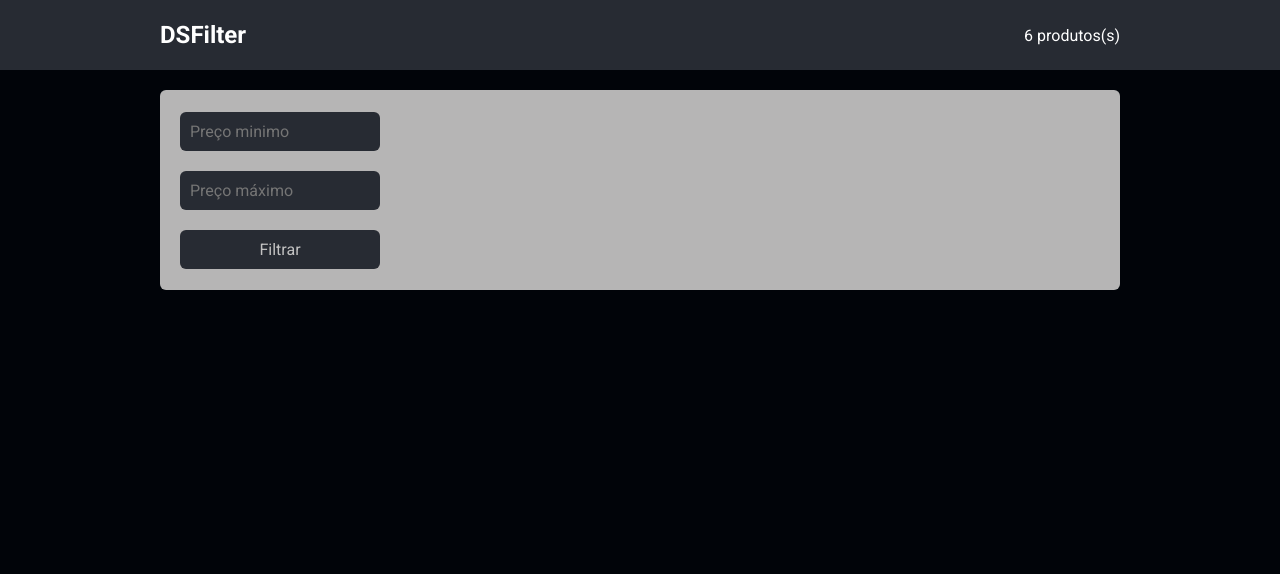
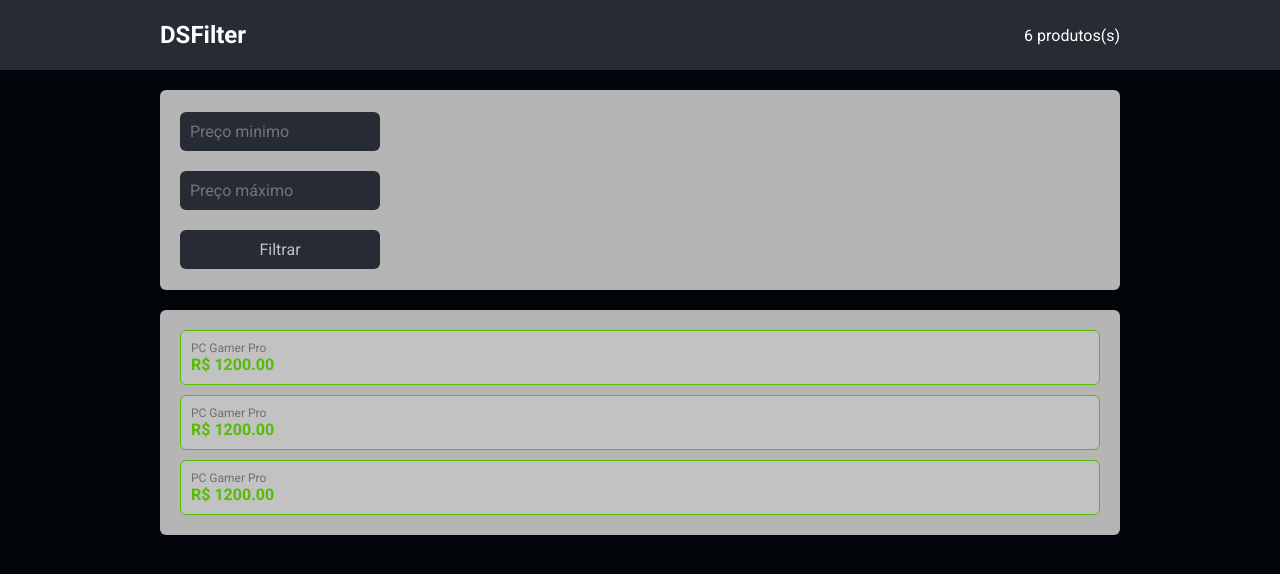
Before and after one commit to VitorRiboli/challengeDsFilter, a React (Vite) app: page / in a window 1280 px wide. Shown: the top 574 px of the page. Built offline with nearby package versions, Linux system fonts and the light colour scheme.

Commit message:
Listing styles

```diff
--- /dev/null
+++ b/src/components/Listing/index.tsx
@@ -0,0 +1,26 @@
+import "./styles.css";
+
+
+
+
+export default function Listing() {
+  return (
+    <main>
+      <div className="control-product-card">
+        <div className="product-card">
+          <h3>PC Gamer Pro</h3>
+          <p>R$ 1200.00</p>
+        </div>
+        <div className="product-card">
+          <h3>PC Gamer Pro</h3>
+          <p>R$ 1200.00</p>
+        </div>
+        <div className="product-card">
+          <h3>PC Gamer Pro</h3>
+          <p>R$ 1200.00</p>
+        </div>
+
+      </div>
+    </main>
+  );
+}
--- /dev/null
+++ b/src/components/Listing/styles.css
@@ -0,0 +1,25 @@
+.control-product-card {
+  background-color: var(--color-bg-secondary);
+  border-radius: 6px;
+  padding: 10px 20px;
+}
+
+.product-card {
+  background-color: var(--color-bg-quartiary);
+  border-radius: 6px;
+  padding: 10px;
+  margin: 10px 0;
+  border: 1px solid var(--color-font-quartiary);
+}
+
+.product-card  h3 {
+  color: var(--color-font-terciary);
+  font-size: 12px;
+  font-weight: 400;
+}
+
+.product-card p {
+  color: var(--color-font-quartiary);
+  font-size: 16px;
+  font-weight: 700;
+}
--- a/src/components/ListingBody/index.tsx
+++ b/src/components/ListingBody/index.tsx
@@ -1,9 +1,13 @@
 import Filter from "../Filter";
+import Listing from "../Listing";
+
+
 
 export default function ListingBody() {
   return (
     <main>
       <Filter />
+      <Listing />
     </main>
   )
 }
```
